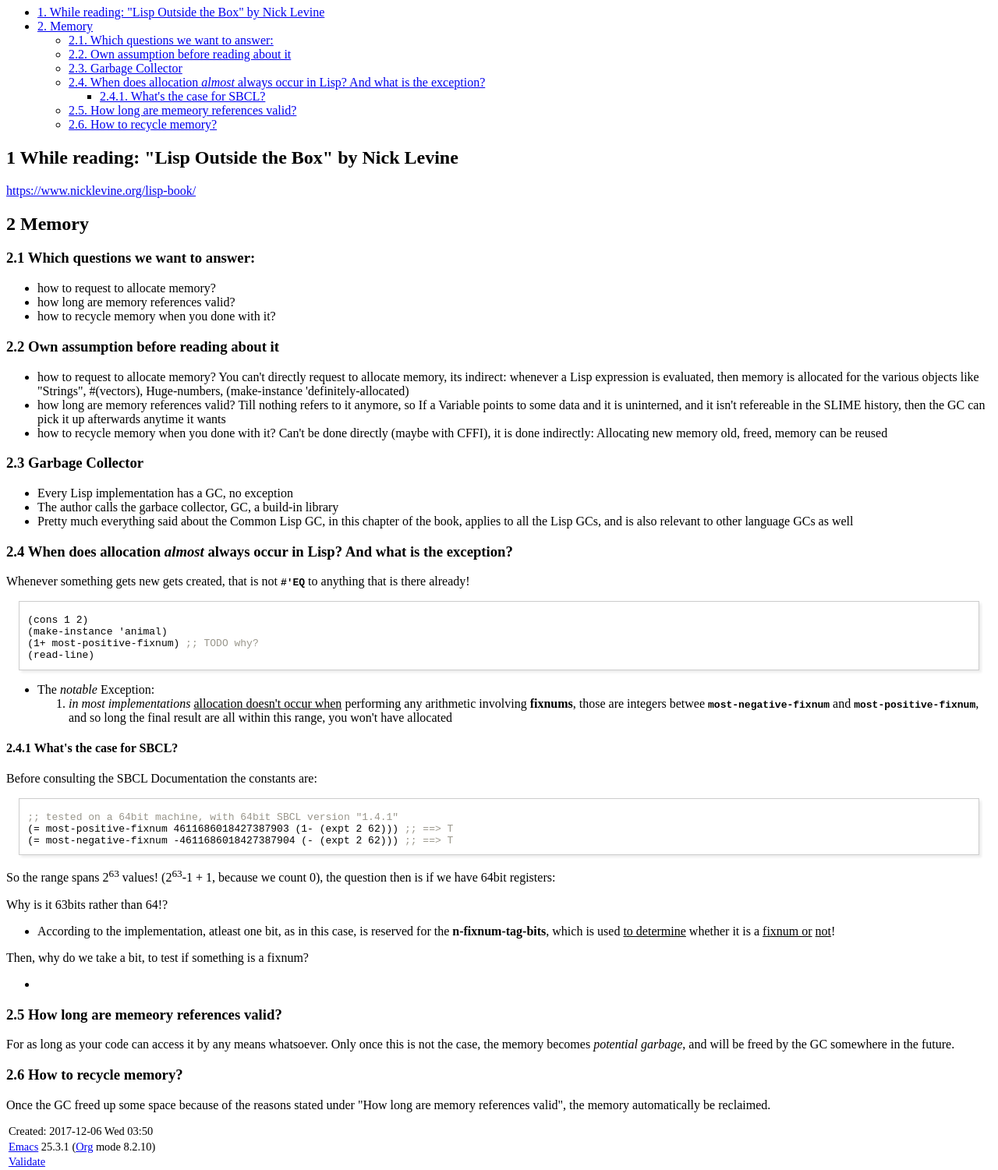
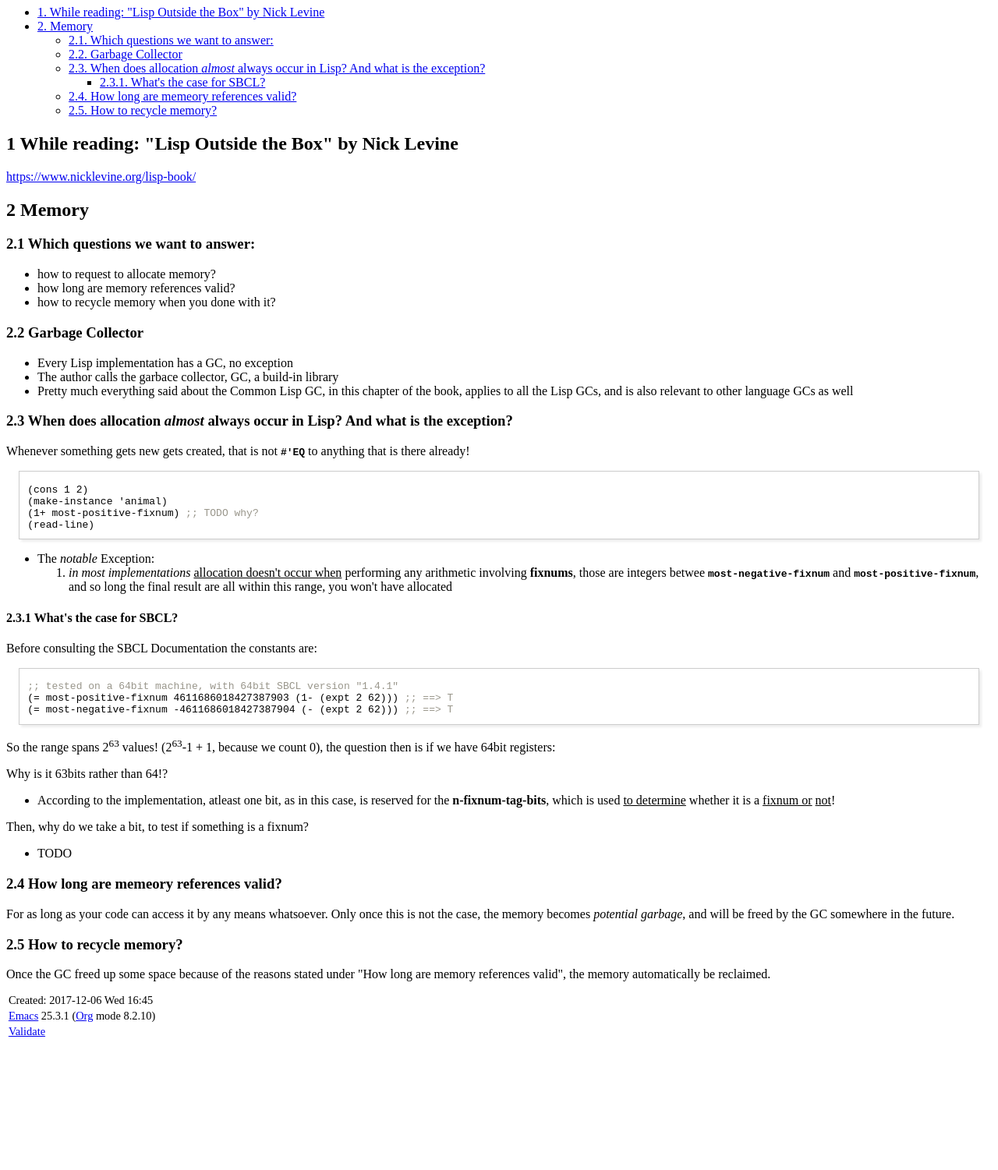
Before and after one commit to k-stz/k-stz.github.io, a plain HTML site: page common-lisp/notes.html in a window 1280 px wide. Shown: the part 120-1621 px from the top of the page at 78% size. After the commit the page ends 1460 px from the top, so only its background shows below. Drawn offline with Linux system fonts and the light colour scheme.

Commit message:
removed own confusing assumptions

```diff
--- a/common-lisp/notes.html
+++ b/common-lisp/notes.html
@@ -4,7 +4,7 @@
 <html xmlns="http://www.w3.org/1999/xhtml" lang="en" xml:lang="en">
 <head>
 <title>notes</title>
-<!-- 2017-12-06 Wed 03:50 -->
+<!-- 2017-12-06 Wed 16:45 -->
 <meta  http-equiv="Content-Type" content="text/html;charset=utf-8" />
 <meta  name="generator" content="Org-mode" />
 <style type="text/css">
@@ -145,15 +145,14 @@ for the JavaScript code in this tag.
 <li><a href="#sec-2">2. Memory</a>
 <ul>
 <li><a href="#sec-2-1">2.1. Which questions we want to answer:</a></li>
-<li><a href="#sec-2-2">2.2. Own assumption before reading about it</a></li>
-<li><a href="#sec-2-3">2.3. Garbage Collector</a></li>
-<li><a href="#sec-2-4">2.4. When does allocation <i>almost</i> always occur in Lisp? And what is the exception?</a>
+<li><a href="#sec-2-2">2.2. Garbage Collector</a></li>
+<li><a href="#sec-2-3">2.3. When does allocation <i>almost</i> always occur in Lisp? And what is the exception?</a>
 <ul>
-<li><a href="#sec-2-4-1">2.4.1. What's the case for SBCL?</a></li>
+<li><a href="#sec-2-3-1">2.3.1. What's the case for SBCL?</a></li>
 </ul>
 </li>
-<li><a href="#sec-2-5">2.5. How long are memeory references valid?</a></li>
-<li><a href="#sec-2-6">2.6. How to recycle memory?</a></li>
+<li><a href="#sec-2-4">2.4. How long are memeory references valid?</a></li>
+<li><a href="#sec-2-5">2.5. How to recycle memory?</a></li>
 </ul>
 </li>
 </ul>
@@ -185,33 +184,9 @@ for the JavaScript code in this tag.
 </div>
 </div>
 
-
 <div id="outline-container-sec-2-2" class="outline-3">
-<h3 id="sec-2-2"><span class="section-number-3">2.2</span> Own assumption before reading about it</h3>
+<h3 id="sec-2-2"><span class="section-number-3">2.2</span> Garbage Collector</h3>
 <div class="outline-text-3" id="text-2-2">
-<ul class="org-ul">
-<li>how to request to allocate memory?
-You can't directly request to allocate memory, its indirect:  whenever a Lisp expression
-is evaluated, then memory is allocated for the various objects like "Strings",
-#(vectors), Huge-numbers, (make-instance 'definitely-allocated)
-</li>
-
-<li>how long are memory references valid?
-Till nothing refers to it anymore, so If a Variable points to some data and it is
-uninterned, and it isn't refereable in the SLIME history, then the GC can pick it
-up afterwards anytime it wants
-</li>
-<li>how to recycle memory when you done with it?  Can't be done directly (maybe with
-CFFI), it is done indirectly: Allocating new memory old, freed, memory can be reused
-</li>
-</ul>
-</div>
-</div>
-
-
-<div id="outline-container-sec-2-3" class="outline-3">
-<h3 id="sec-2-3"><span class="section-number-3">2.3</span> Garbage Collector</h3>
-<div class="outline-text-3" id="text-2-3">
 <ul class="org-ul">
 <li>Every Lisp implementation has a GC, no exception
 </li>
@@ -225,9 +200,9 @@ applies to all the Lisp GCs, and is also relevant to other language GCs as well
 </div>
 
 
-<div id="outline-container-sec-2-4" class="outline-3">
-<h3 id="sec-2-4"><span class="section-number-3">2.4</span> When does allocation <i>almost</i> always occur in Lisp? And what is the exception?</h3>
-<div class="outline-text-3" id="text-2-4">
+<div id="outline-container-sec-2-3" class="outline-3">
+<h3 id="sec-2-3"><span class="section-number-3">2.3</span> When does allocation <i>almost</i> always occur in Lisp? And what is the exception?</h3>
+<div class="outline-text-3" id="text-2-3">
 <p>
 Whenever something gets new gets created, that is not <b><code>#'EQ</code></b> to anything that is
 there already!
@@ -255,9 +230,9 @@ you won't have allocated
 </ul>
 </div>
 
-<div id="outline-container-sec-2-4-1" class="outline-4">
-<h4 id="sec-2-4-1"><span class="section-number-4">2.4.1</span> What's the case for SBCL?</h4>
-<div class="outline-text-4" id="text-2-4-1">
+<div id="outline-container-sec-2-3-1" class="outline-4">
+<h4 id="sec-2-3-1"><span class="section-number-4">2.3.1</span> What's the case for SBCL?</h4>
+<div class="outline-text-4" id="text-2-3-1">
 <p>
 Before consulting the SBCL Documentation the constants are:
 </p>
@@ -289,7 +264,8 @@ the <b>n-fixnum-tag-bits</b>, which is used <span class="underline">to determine
 Then, why do we take a bit, to test if something is a fixnum?
 </p>
 <ul class="org-ul">
-<li></li>
+<li>TODO
+</li>
 </ul>
 </div>
 </div>
@@ -299,9 +275,9 @@ Then, why do we take a bit, to test if something is a fixnum?
 
 
 
-<div id="outline-container-sec-2-5" class="outline-3">
-<h3 id="sec-2-5"><span class="section-number-3">2.5</span> How long are memeory references valid?</h3>
-<div class="outline-text-3" id="text-2-5">
+<div id="outline-container-sec-2-4" class="outline-3">
+<h3 id="sec-2-4"><span class="section-number-3">2.4</span> How long are memeory references valid?</h3>
+<div class="outline-text-3" id="text-2-4">
 <p>
 For as long as your code can access it by any means whatsoever. Only once this is not
 the case, the memory becomes <i>potential garbage</i>, and will be freed by the GC somewhere
@@ -310,9 +286,9 @@ in the future.
 </div>
 </div>
 
-<div id="outline-container-sec-2-6" class="outline-3">
-<h3 id="sec-2-6"><span class="section-number-3">2.6</span> How to recycle memory?</h3>
-<div class="outline-text-3" id="text-2-6">
+<div id="outline-container-sec-2-5" class="outline-3">
+<h3 id="sec-2-5"><span class="section-number-3">2.5</span> How to recycle memory?</h3>
+<div class="outline-text-3" id="text-2-5">
 <p>
 Once the GC freed up some space because of the reasons stated under "How long are
 memory references valid", the memory automatically be reclaimed.
@@ -322,7 +298,7 @@ memory references valid", the memory automatically be reclaimed.
 </div>
 </div>
 <div id="postamble" class="status">
-<p class="date">Created: 2017-12-06 Wed 03:50</p>
+<p class="date">Created: 2017-12-06 Wed 16:45</p>
 <p class="creator"><a href="http://www.gnu.org/software/emacs/">Emacs</a> 25.3.1 (<a href="http://orgmode.org">Org</a> mode 8.2.10)</p>
 <p class="validation"><a href="http://validator.w3.org/check?uri=referer">Validate</a></p>
 </div>
```
Also changed, not shown: 1 other file.
